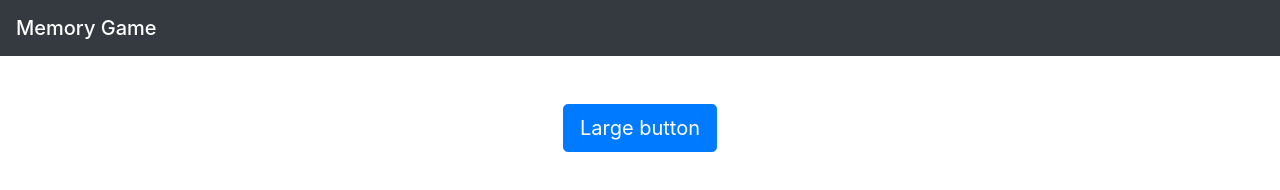
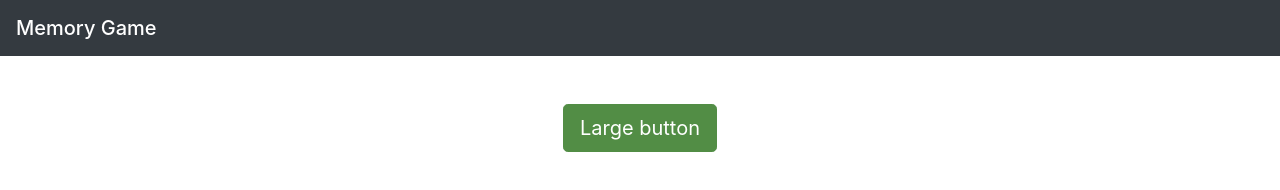
Before and after one commit to bcbrian/timed-memory-game, a website: page index.html in a window 1280 px wide. Drawn offline with nearby package versions, Linux system fonts and the light colour scheme.

Commit message:
callback async

```diff
--- a/index.html
+++ b/index.html
@@ -25,5 +25,6 @@
         </div>
       </div>
     </div>
+    <script src="./scripts.js"></script>
   </body>
 </html>
--- /dev/null
+++ b/scripts.js
@@ -0,0 +1,22 @@
+const buttonEl = document.querySelector("button");
+buttonEl.setAttribute("class", "btn btn-secondary btn-lg");
+console.log("foo");
+function takesReallllllyLongTime(cb) {
+  console.log("bar");
+  /*
+  TAKES REALLY LONG TIME TO DO THING
+  */
+  cb("the info that you wanted");
+}
+
+console.log("baz");
+takesReallllllyLongTime(function(info) {
+  console.log(info);
+  buttonEl.setAttribute("class", "btn btn-danger btn-lg");
+});
+console.log("start");
+setTimeout(function() {
+  buttonEl.setAttribute("class", "btn btn-success btn-lg");
+  console.log("done!");
+}, 5000);
+console.log("done?");
```
